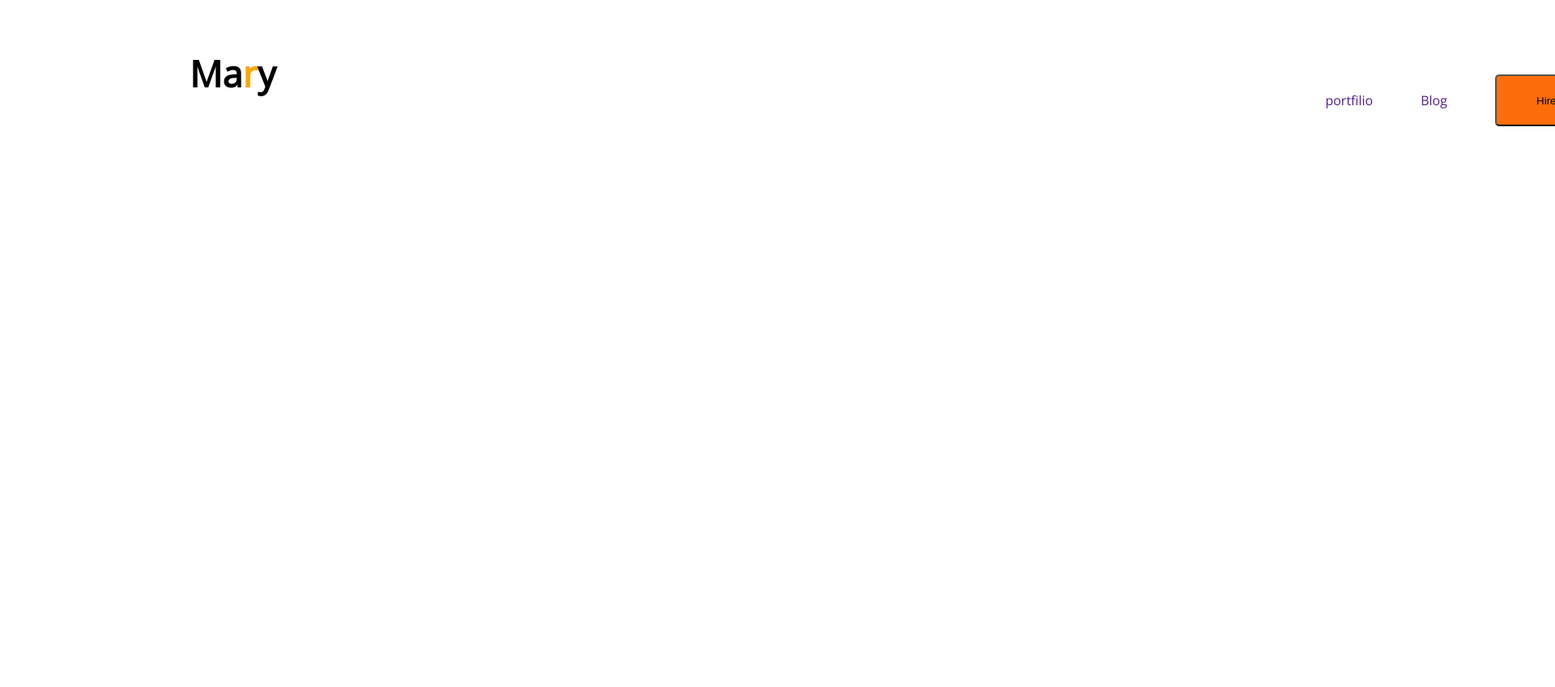
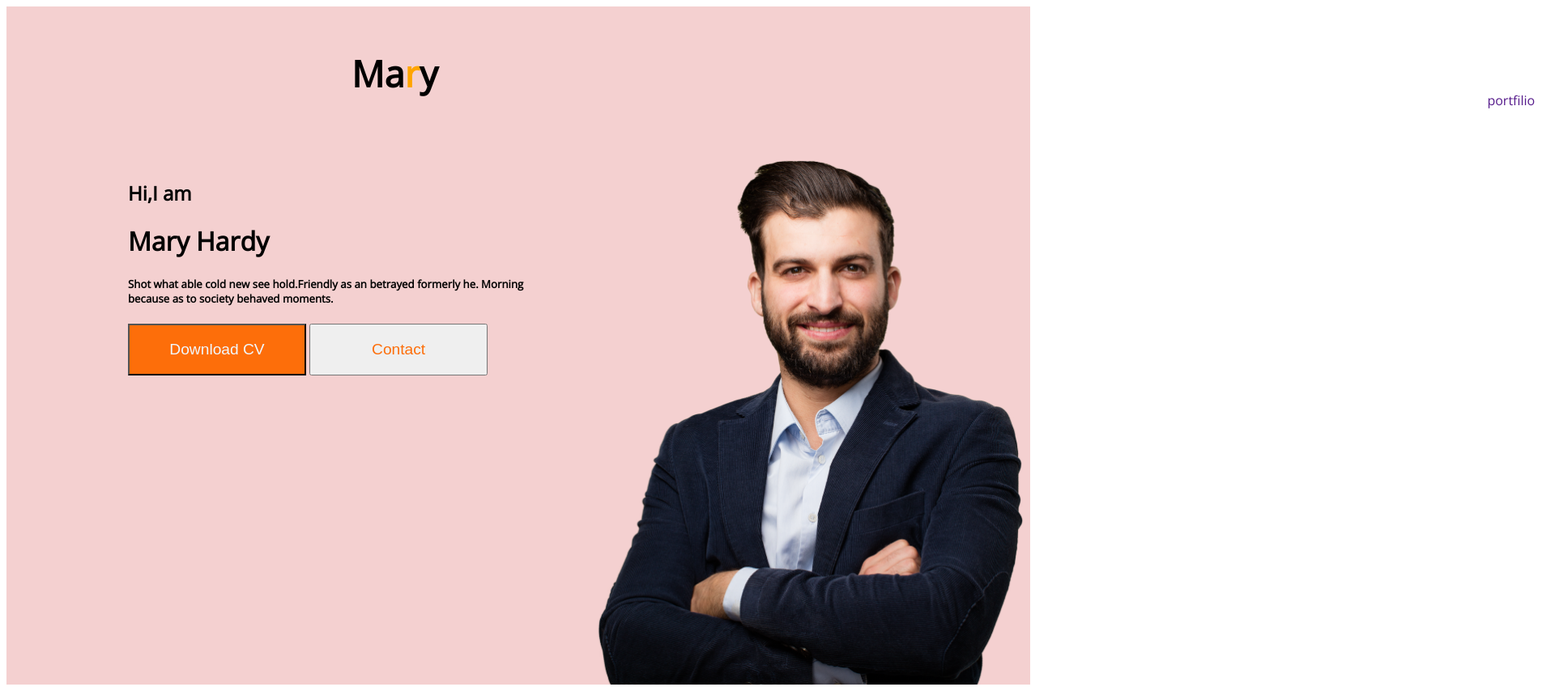
Before and after one commit to HussainMAsif/webdeveloper-portfolio, a plain HTML site: page index.html in a window 1280 px wide. Shown: the top 849 px of the page at 81% size, 1920 px wide, since content can reach past the window. Before the commit the page ends 800 px from the top, so only its background shows below. Drawn offline with nearby package versions, Linux system fonts and the light colour scheme.

Commit message:
Decoration1

```diff
--- a/index.html
+++ b/index.html
@@ -11,6 +11,7 @@
 </head>
 <body>
     <header>
+
         <nav>
         <h3 class="Mary">Ma<span>r</span>y</h3>
          <ul>
@@ -19,10 +20,21 @@
             <li><a href=""><button>Hire Me</button></a></li>
         </ul>
     </nav>
+    <div class="banr">
+    <div class="banner">
+        <h2 class="Grt">Hi,I am</h2>
+        <h1 class="Bnr">Mary Hardy</h1>
+        <h5 class="Wrt">Shot what able cold new see hold.Friendly as an betrayed formerly he. Morning because as to society behaved moments.</h5>
+        <button class="Down">Download CV</button>
+        <button class="Cnt">Contact</button>
+    </div>
+      <img src="images/hardy.png" alt="">
+    </div>
+
     </header>
     <main></main>
     <footer></footer>
 
 
 </body>
-</html>
+</html>#db9191
--- a/styles.css
+++ b/styles.css
@@ -45,4 +45,33 @@ text-justify: ;
 }
 nav{
     align-items: center;
+    margin: 0 200px;
+
 }
+header{
+    background: #f4d0d0;
+}
+.banner{
+    padding: 30px 30px 30px 150px;
+}
+.Down{
+    background-color: #FD6E0A;
+    color: aliceblue;
+    width: 220px;
+    height: 64px;
+    font-size: larger;
+}
+.Cnt{
+    color: #FD6E0A;
+    width: 220px;
+    height: 64px;
+    font-size: larger;
+}
+.banr{
+    display: flex;
+}
+img{
+    width: 584px;
+    height: 674px;
+    display: corner;
+}
```
